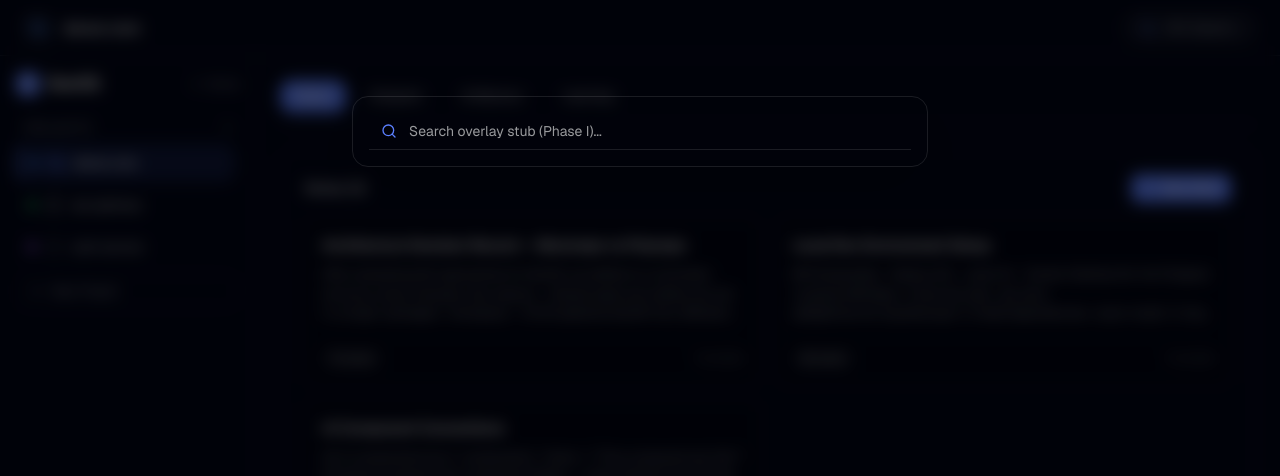
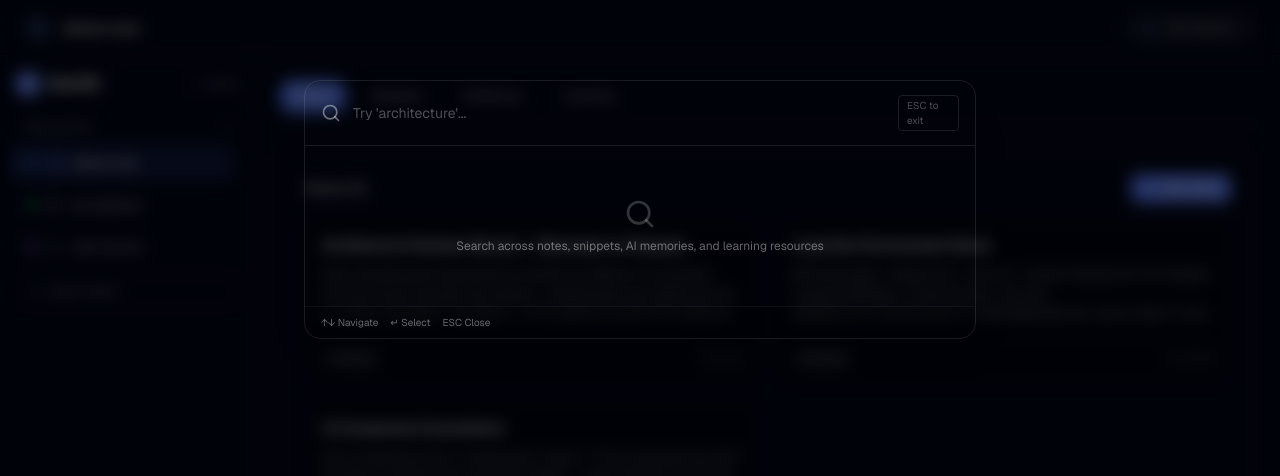
Before and after one commit to DeveloperSRGonline/devos-landing, a Next.js app: page /app in a window 1280 px wide. Both pictures are taken after a click on the button "⌘ K Search...". Shown: the top 476 px of the page. Built offline with nearby package versions, Linux system fonts and the light colour scheme.

Commit message:
feat: implement unified search overlay with keyboard navigation

```diff
--- a/components/app/SearchOverlay.tsx
+++ b/components/app/SearchOverlay.tsx
@@ -1,26 +1,332 @@
 "use client";
 
-import React from "react";
+import React, { useState, useEffect, useRef } from "react";
 import { useWorkspaceStore } from "@/store/workspaceStore";
-import { Search } from "lucide-react";
+import {
+  Search,
+  FileText,
+  Code2,
+  Brain,
+  GraduationCap,
+  X,
+  CornerDownLeft,
+} from "lucide-react";
+
+interface SearchResultItem {
+  id: string;
+  projectId: string;
+  type: "notes" | "snippets" | "ai-memory" | "learning";
+  title: string;
+  snippet: string;
+}
+
+const PLACEHOLDERS = [
+  "Try 'JWT middleware'...",
+  "Try 'architecture'...",
+  "Try 'Zustand'...",
+  "Try 'rate limiting'...",
+];
 
 export function SearchOverlay() {
-  const { isSearchOpen, closeSearch } = useWorkspaceStore();
+  const {
+    isSearchOpen,
+    closeSearch,
+    searchQuery,
+    setSearchQuery,
+    projects,
+    notes,
+    snippets,
+    aiMemories,
+    learningItems,
+    setActiveProject,
+    setActiveTab,
+  } = useWorkspaceStore();
+
+  const [placeholderIndex, setPlaceholderIndex] = useState(0);
+  const [selectedIndex, setSelectedIndex] = useState(0);
+  const inputRef = useRef<HTMLInputElement>(null);
+
+  // Rotating placeholder
+  useEffect(() => {
+    if (!isSearchOpen) return;
+    const interval = setInterval(() => {
+      setPlaceholderIndex((prev) => (prev + 1) % PLACEHOLDERS.length);
+    }, 2000);
+    return () => clearInterval(interval);
+  }, [isSearchOpen]);
+
+  // Focus input on mount/open
+  useEffect(() => {
+    if (isSearchOpen) {
+      setTimeout(() => inputRef.current?.focus(), 50);
+    } else {
+      setSearchQuery("");
+      setSelectedIndex(0);
+    }
+  }, [isSearchOpen, setSearchQuery]);
 
   if (!isSearchOpen) return null;
 
+  // Real-time filtering logic
+  const query = searchQuery.trim().toLowerCase();
+
+  const matchedNotes: SearchResultItem[] = query
+    ? notes
+        .filter(
+          (n) =>
+            n.title.toLowerCase().includes(query) ||
+            n.body.toLowerCase().includes(query)
+        )
+        .map((n) => ({
+          id: n.id,
+          projectId: n.projectId,
+          type: "notes",
+          title: n.title,
+          snippet: n.body.slice(0, 60),
+        }))
+    : [];
+
+  const matchedSnippets: SearchResultItem[] = query
+    ? snippets
+        .filter(
+          (s) =>
+            s.title.toLowerCase().includes(query) ||
+            s.code.toLowerCase().includes(query)
+        )
+        .map((s) => ({
+          id: s.id,
+          projectId: s.projectId,
+          type: "snippets",
+          title: s.title,
+          snippet: s.code.slice(0, 60),
+        }))
+    : [];
+
+  const matchedMemories: SearchResultItem[] = query
+    ? aiMemories
+        .filter(
+          (m) =>
+            m.title.toLowerCase().includes(query) ||
+            m.summary.toLowerCase().includes(query)
+        )
+        .map((m) => ({
+          id: m.id,
+          projectId: m.projectId,
+          type: "ai-memory",
+          title: m.title,
+          snippet: m.summary.slice(0, 60),
+        }))
+    : [];
+
+  const matchedLearning: SearchResultItem[] = query
+    ? learningItems
+        .filter(
+          (l) =>
+            l.title.toLowerCase().includes(query) ||
+            (l.notes && l.notes.toLowerCase().includes(query))
+        )
+        .map((l) => ({
+          id: l.id,
+          projectId: l.projectId,
+          type: "learning",
+          title: l.title,
+          snippet: l.notes || l.type,
+        }))
+    : [];
+
+  const flatResults: SearchResultItem[] = [
+    ...matchedNotes,
+    ...matchedSnippets,
+    ...matchedMemories,
+    ...matchedLearning,
+  ];
+
+  const handleSelectResult = (result: SearchResultItem) => {
+    setActiveProject(result.projectId);
+    setActiveTab(result.type);
+    closeSearch();
+  };
+
+  const handleKeyDown = (e: React.KeyboardEvent) => {
+    if (e.key === "Escape") {
+      closeSearch();
+    } else if (e.key === "ArrowDown") {
+      e.preventDefault();
+      if (flatResults.length > 0) {
+        setSelectedIndex((prev) => (prev + 1) % flatResults.length);
+      }
+    } else if (e.key === "ArrowUp") {
+      e.preventDefault();
+      if (flatResults.length > 0) {
+        setSelectedIndex((prev) => (prev - 1 + flatResults.length) % flatResults.length);
+      }
+    } else if (e.key === "Enter") {
+      e.preventDefault();
+      if (flatResults[selectedIndex]) {
+        handleSelectResult(flatResults[selectedIndex]);
+      }
+    }
+  };
+
+  const getProjectName = (projectId: string) => {
+    const proj = projects.find((p) => p.id === projectId);
+    return proj ? proj.name : "Project";
+  };
+
+  const getTypeIcon = (type: SearchResultItem["type"]) => {
+    switch (type) {
+      case "notes":
+        return <FileText className="w-4 h-4 text-blue-400" />;
+      case "snippets":
+        return <Code2 className="w-4 h-4 text-amber-400" />;
+      case "ai-memory":
+        return <Brain className="w-4 h-4 text-purple-400" />;
+      case "learning":
+        return <GraduationCap className="w-4 h-4 text-emerald-400" />;
+    }
+  };
+
+  let globalIndexCounter = 0;
+
+  const renderGroup = (
+    label: string,
+    items: SearchResultItem[]
+  ) => {
+    if (items.length === 0) return null;
+
+    return (
+      <div className="space-y-1">
+        <div className="flex items-center justify-between px-3 py-1.5 text-[11px] font-semibold text-white/40 uppercase tracking-wider">
+          <span>{label}</span>
+          <span className="px-1.5 py-0.2 rounded bg-white/10 text-white/70 text-[10px]">
+            {items.length}
+          </span>
+        </div>
+        {items.map((item) => {
+          const currentIndex = globalIndexCounter++;
+          const isSelected = currentIndex === selectedIndex;
+
+          return (
+            <button
+              key={item.id}
+              onClick={() => handleSelectResult(item)}
+              onMouseEnter={() => setSelectedIndex(currentIndex)}
+              className={`w-full flex items-center justify-between gap-3 px-3 py-2.5 rounded-xl text-left transition-all ${
+                isSelected
+                  ? "bg-accent text-white shadow-md shadow-accent/20"
+                  : "hover:bg-white/5 text-white/80"
+              }`}
+            >
+              <div className="flex items-center gap-3 min-w-0">
+                <div
+                  className={`p-1.5 rounded-lg ${
+                    isSelected ? "bg-white/20 text-white" : "bg-white/5"
+                  }`}
+                >
+                  {getTypeIcon(item.type)}
+                </div>
+                <div className="min-w-0">
+                  <div className="flex items-center gap-2">
+                    <span className="text-xs font-semibold truncate">{item.title}</span>
+                    <span
+                      className={`text-[10px] px-1.5 py-0.5 rounded ${
+                        isSelected
+                          ? "bg-white/20 text-white"
+                          : "bg-white/5 text-white/40"
+                      }`}
+                    >
+                      {getProjectName(item.projectId)}
+                    </span>
+                  </div>
+                  <p
+                    className={`text-[11px] truncate mt-0.5 ${
+                      isSelected ? "text-white/80" : "text-white/40"
+                    }`}
+                  >
+                    {item.snippet}
+                  </p>
+                </div>
+              </div>
+
+              {isSelected && <CornerDownLeft className="w-4 h-4 shrink-0 text-white/80" />}
+            </button>
+          );
+        })}
+      </div>
+    );
+  };
+
   return (
     <div
-      className="fixed inset-0 z-50 flex items-start justify-center pt-24 bg-black/60 backdrop-blur-sm p-4"
+      className="fixed inset-0 bg-black/60 backdrop-blur-sm z-50 flex items-start justify-center pt-20 px-4"
       onClick={closeSearch}
     >
       <div
-        className="w-full max-w-xl bg-surface border border-white/10 rounded-2xl p-4 shadow-2xl space-y-4"
+        className="w-full max-w-2xl rounded-2xl bg-surface border border-white/10 shadow-2xl overflow-hidden flex flex-col max-h-[80vh] animate-in fade-in zoom-in-95 duration-150"
         onClick={(e) => e.stopPropagation()}
+        onKeyDown={handleKeyDown}
       >
-        <div className="flex items-center gap-3 px-3 py-2 border-b border-white/10 text-white/60">
-          <Search className="w-4 h-4 text-accent" />
-          <span className="text-sm">Search overlay stub (Phase I)...</span>
+        {/* Search Input Bar */}
+        <div className="relative flex items-center px-4 py-3.5 border-b border-white/10">
+          <Search className="w-5 h-5 text-white/40 mr-3 shrink-0" />
+          <input
+            ref={inputRef}
+            type="text"
+            value={searchQuery}
+            onChange={(e) => {
+              setSearchQuery(e.target.value);
+              setSelectedIndex(0);
+            }}
+            placeholder={PLACEHOLDERS[placeholderIndex]}
+            className="w-full bg-transparent text-white text-sm focus:outline-none placeholder:text-white/30"
+          />
+          {searchQuery ? (
+            <button
+              onClick={() => setSearchQuery("")}
+              className="p-1 rounded-lg hover:bg-white/10 text-white/40 hover:text-white"
+            >
+              <X className="w-4 h-4" />
+            </button>
+          ) : (
+            <span className="text-[10px] text-white/30 px-2 py-0.5 rounded border border-white/10">
+              ESC to exit
+            </span>
+          )}
+        </div>
+
+        {/* Search Results Area */}
+        <div className="p-3 overflow-y-auto space-y-4 min-h-[160px]">
+          {!query ? (
+            <div className="flex flex-col items-center justify-center py-10 text-center space-y-2">
+              <Search className="w-8 h-8 text-white/20" />
+              <p className="text-xs text-white/40">
+                Search across notes, snippets, AI memories, and learning resources
+              </p>
+            </div>
+          ) : flatResults.length === 0 ? (
+            <div className="flex flex-col items-center justify-center py-10 text-center space-y-2">
+              <p className="text-xs text-white/40">No results found for "{searchQuery}"</p>
+            </div>
+          ) : (
+            <>
+              {renderGroup("Notes", matchedNotes)}
+              {renderGroup("Snippets", matchedSnippets)}
+              {renderGroup("AI Memory", matchedMemories)}
+              {renderGroup("Learning", matchedLearning)}
+            </>
+          )}
+        </div>
+
+        {/* Footer info bar */}
+        <div className="px-4 py-2 bg-black/20 border-t border-white/5 flex items-center justify-between text-[10px] text-white/40">
+          <div className="flex items-center gap-3">
+            <span>↑↓ Navigate</span>
+            <span>↵ Select</span>
+            <span>ESC Close</span>
+          </div>
+          {flatResults.length > 0 && (
+            <span>{flatResults.length} result(s) found</span>
+          )}
         </div>
       </div>
     </div>
```
Also changed, not shown: 1 other file (tests, documents, lock files or other folders).
